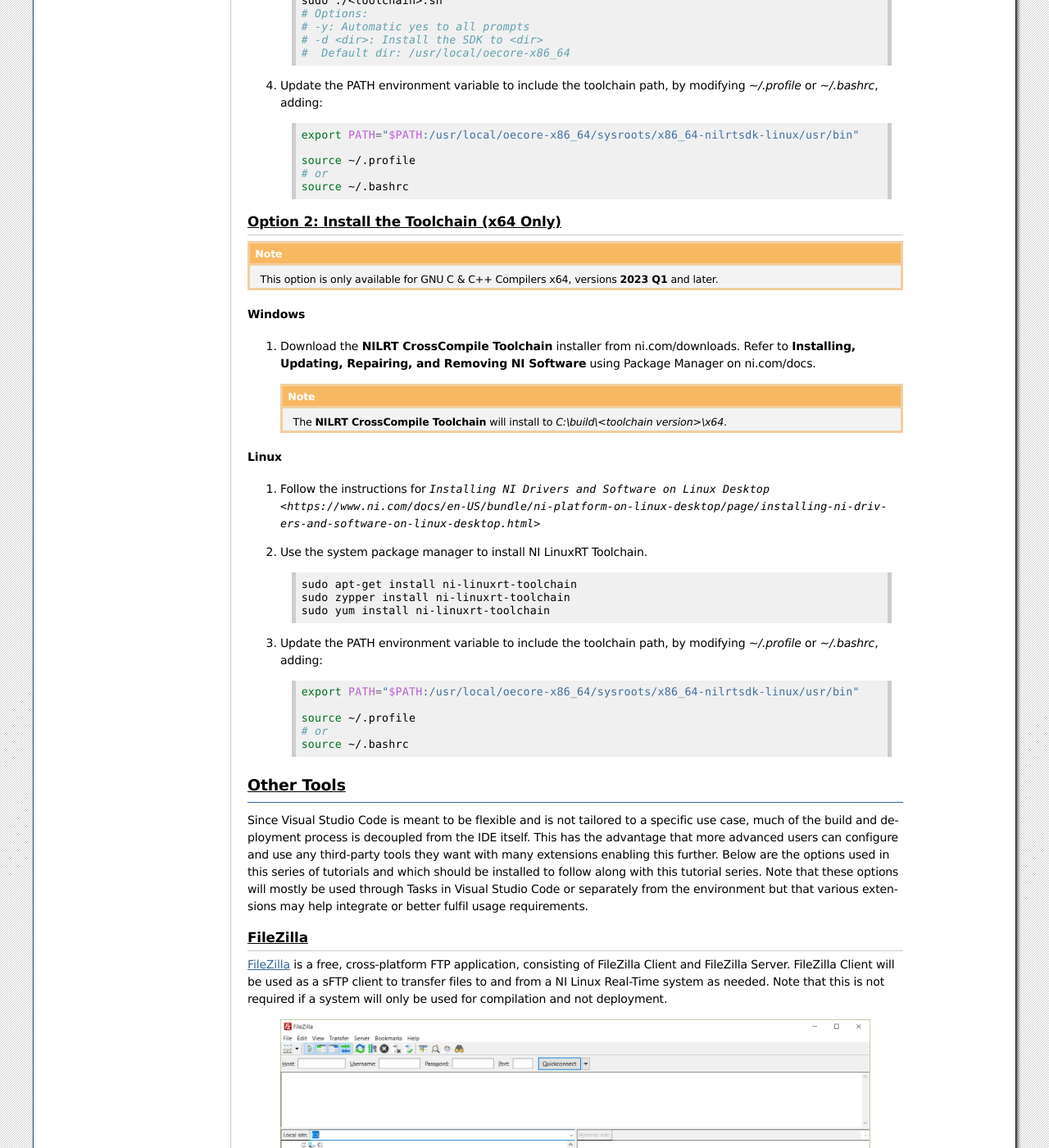
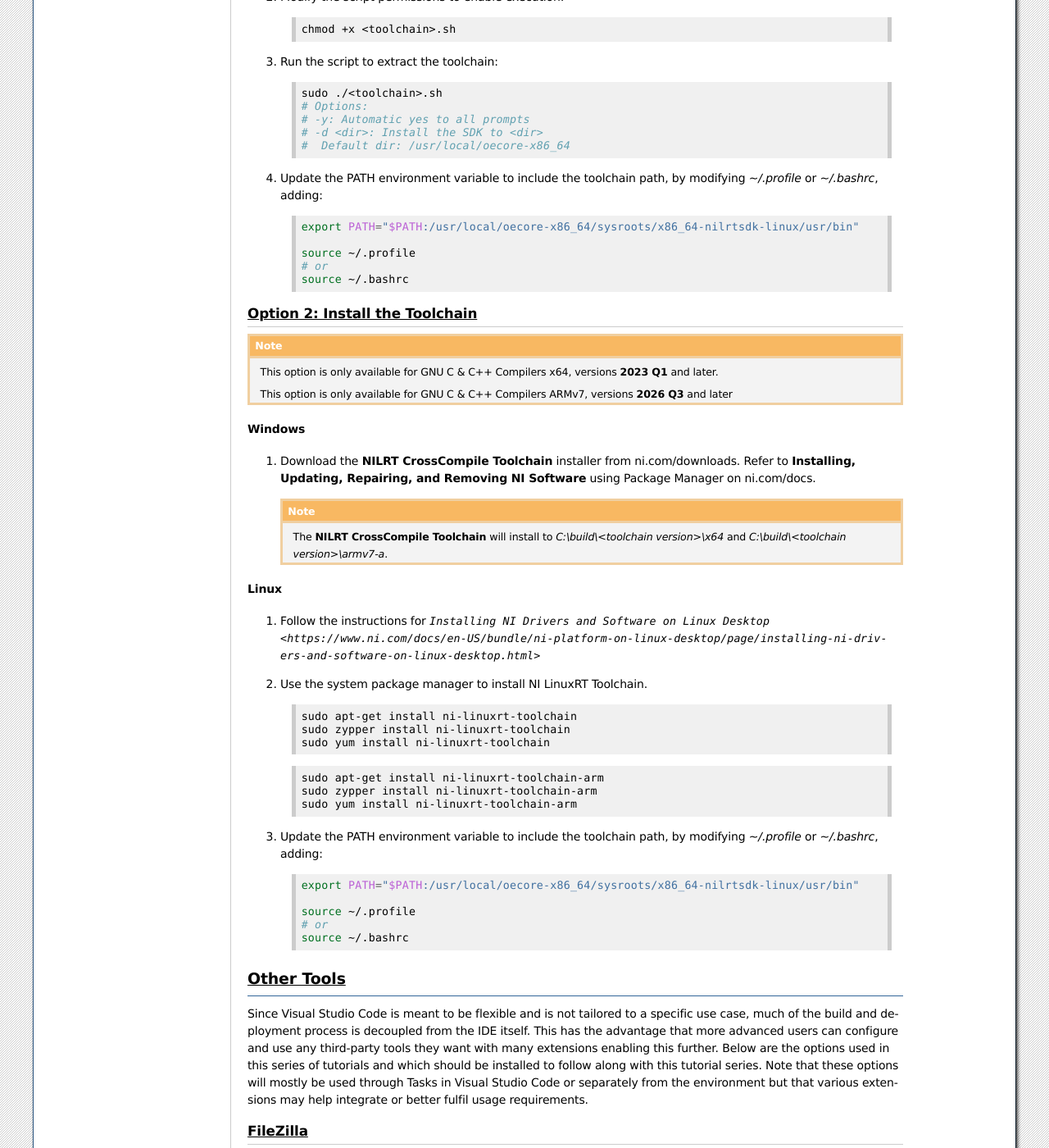
Before and after one commit to ni/nilrt-docs, a Sphinx documentation site: the page built from docs/source/cross_compile/config_dev_system.rst, in a window 1280 px wide and 1400 px high, scrolled down 7984 px. Shown: the whole window at 82% size. Built offline with Sphinx 7.4.7, drawn with Linux system fonts in a browser that asks for light colours; some of the changed text lies outside the part shown.

Commit message:
cross_compile: Update for ARM installer
cross_compile: Update for ARM installer

Signed-off-by: Can Wong <can.wong@ni.com>

```diff
--- a/docs/source/cross_compile/config_dev_system.rst
+++ b/docs/source/cross_compile/config_dev_system.rst
@@ -110,19 +110,31 @@
 Installing the C/C++ Cross Compile Toolchains
 ---------------------------------------------
 
-GNU C & C++ Compile Tools x64 GCC version
-~~~~~~~~~~~~~~~~~~~~~~~~~~~~~~~~~~~~~~~~~
+GNU C & C++ Compile Tools GCC versions
+~~~~~~~~~~~~~~~~~~~~~~~~~~~~~~~~~~~~~~
 
-.. csv-table:: GCC Versions
-   :file: media/toolchain/gcc_versions.csv
+.. list-table::
    :widths: 50 50
-   :header-rows: 1
+
+   * - **x64 GCC version**
+     - **ARM GCC version**
+   * - .. csv-table:: GCC Versions
+          :file: media/toolchain/gcc_versions.csv
+          :widths: 50 50
+          :header-rows: 1
+
+     - .. csv-table:: GCC Versions
+          :file: media/toolchain/gcc_arm_versions.csv
+          :widths: 50 50
+          :header-rows: 1
 
 Option 1: Extract the Toolchain
 ~~~~~~~~~~~~~~~~~~~~~~~~~~~~~~~
 
 .. note::
    This option is only available for GNU C & C++ Compilers x64, versions *2014-2016*, *2017*, and *2018-2019*.
+
+   This option is only available for GNU C & C++ Compile Tools for ARMv7 *2014-2016*, *2017*, and *2018-2019*.
 
 For the toolchain installation, NI recommends using the same directory
 structure for each version of the tools installed on a system. This is
@@ -172,8 +184,7 @@
    may be dialogs prompting the replacement of files or warnings. The
    warnings can be safely ignored.
 
-4. | If using x64 toolchain versions 2023Q1 and later, follow these steps
-     to setup **PATH**.
+4. | Follow these steps to setup **PATH**.
 
    a. | Press **Start+R** to open the **Run** window, then type in
         *sysdm.cpl* and hit **OK.** This will launch the **System
@@ -241,11 +252,13 @@
       # or
       source ~/.bashrc
 
-Option 2: Install the Toolchain (x64 Only)
+Option 2: Install the Toolchain
 ~~~~~~~~~~~~~~~~~~~~~~~~~~~~~~~~~~~~~~~~~~
 
 .. note::
    This option is only available for GNU C & C++ Compilers x64, versions **2023 Q1** and later.
+
+   This option is only available for GNU C & C++ Compilers ARMv7, versions **2026 Q3** and later
 
 Windows
 ^^^^^^^
@@ -253,7 +266,7 @@
 1. | Download the **NILRT CrossCompile Toolchain** installer from ni.com/downloads. Refer to **Installing, Updating, Repairing, and Removing NI Software** using Package Manager on ni.com/docs.
 
    .. note::
-      The **NILRT CrossCompile Toolchain** will install to *C:\\build\\<toolchain version>\\x64*.
+      The **NILRT CrossCompile Toolchain** will install to *C:\\build\\<toolchain version>\\x64* and *C:\\build\\<toolchain version>\\armv7-a*.
 
 Linux
 ^^^^^
@@ -267,6 +280,12 @@
       sudo apt-get install ni-linuxrt-toolchain
       sudo zypper install ni-linuxrt-toolchain
       sudo yum install ni-linuxrt-toolchain
+
+   .. code:: bash
+
+      sudo apt-get install ni-linuxrt-toolchain-arm
+      sudo zypper install ni-linuxrt-toolchain-arm
+      sudo yum install ni-linuxrt-toolchain-arm
 
 
 3. | Update the PATH environment variable to include the toolchain path, by modifying *~/.profile* or *~/.bashrc*, adding:
--- /dev/null
+++ b/docs/source/cross_compile/media/toolchain/gcc_arm_versions.csv
@@ -0,0 +1,5 @@
+Toolchain Version,GCC Version
+2014-2016,4.7.2
+2017,4.9.2
+2018-2019,6.30
+2026 Q3,13.4.0
```
Also changed, not shown: docs/source/cross_compile/config_vs_code.rst (+20 -11 lines).
